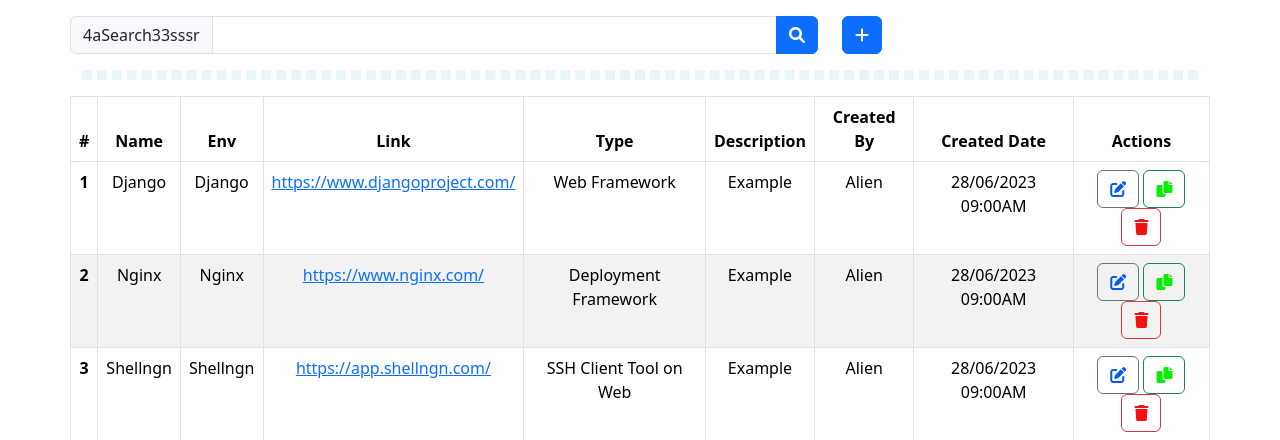
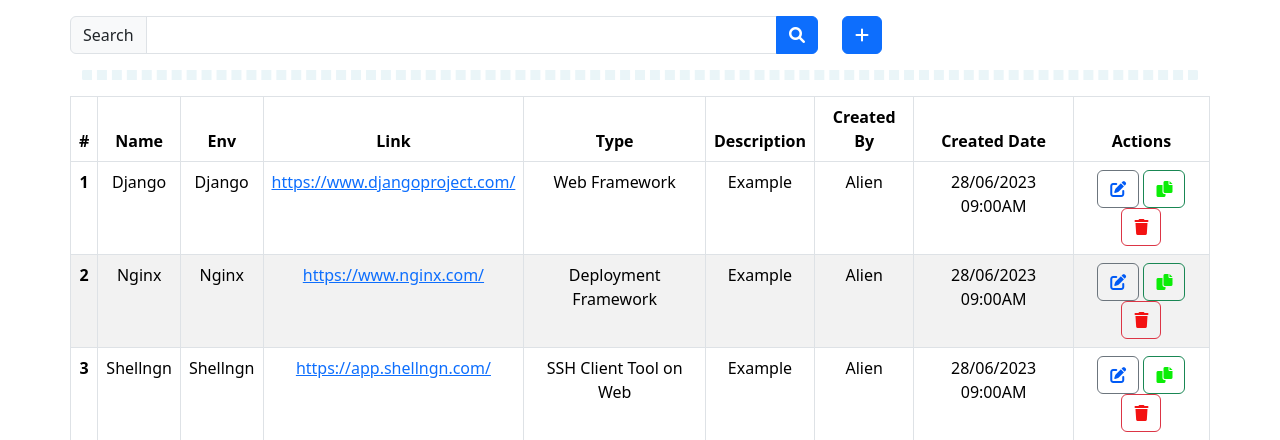
Before and after one commit to trietnguyenk16-nkt/django-poc, a Django app: page / in a window 1280 px wide. Shown: the part 54-494 px from the top of the page. Run offline with Django 4.2, Linux system fonts and the light colour scheme; some libraries are stand-ins or nearby versions.

Commit message:
Update portal.html

```diff
--- a/portal/templates/portal.html
+++ b/portal/templates/portal.html
@@ -8,7 +8,7 @@ Portal Link Management
 <div class="row">
     <div class="col-sm-8 search-bar">
         <div class="input-group">
-            <span class="input-group-text">4aSearch33sssr</span>
+            <span class="input-group-text">Search</span>
             <input type="text" aria-label="Search" class="form-control txt-search">
             <button title="Add link" type="button" class="btn btn-primary"><i class="fas fa-search"></i></button>
         </div>
```
